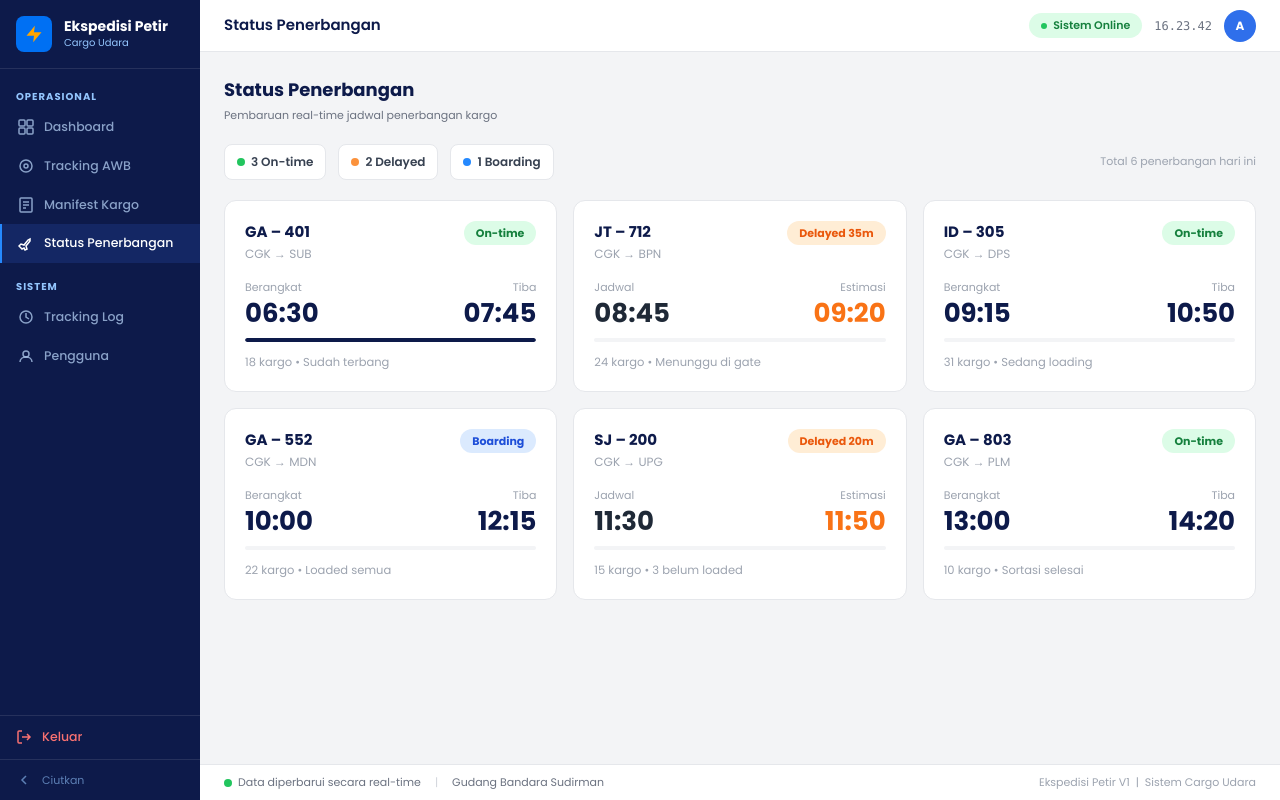
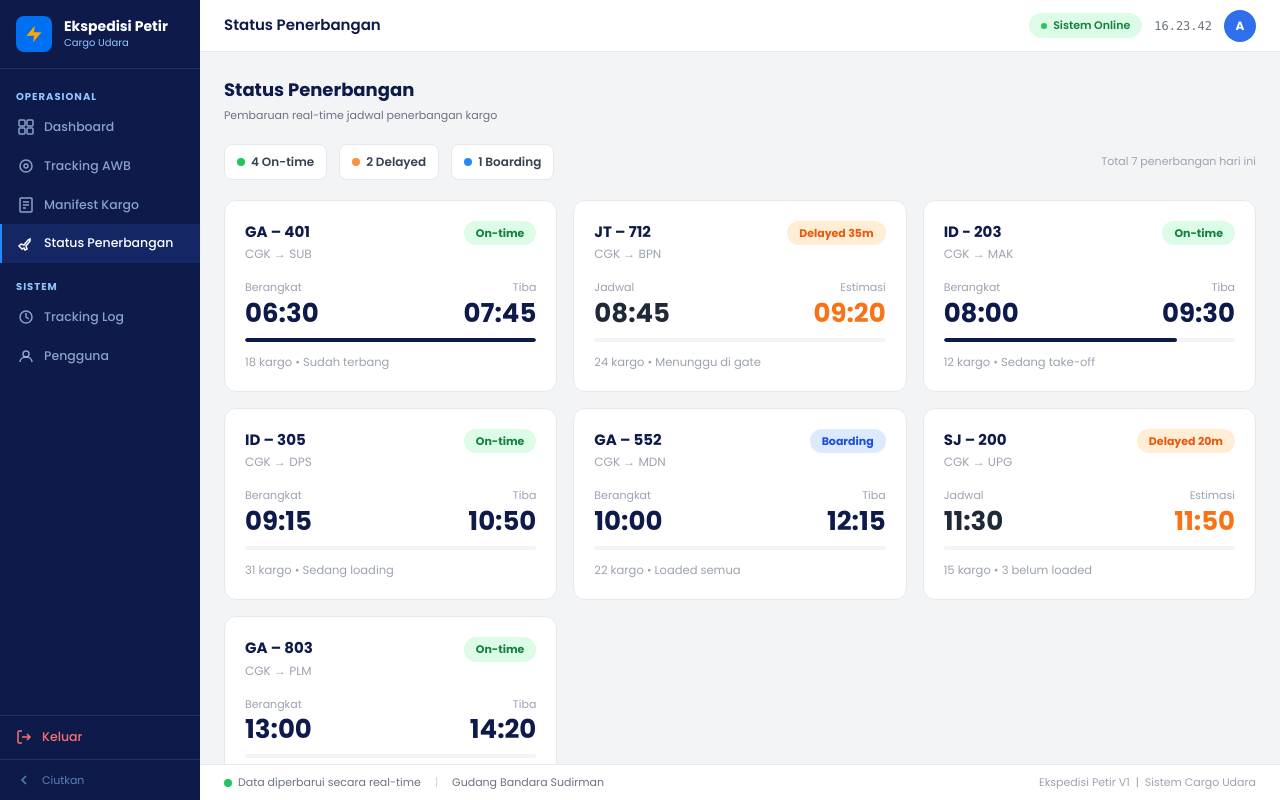
Before and after one commit to j3pa/PROJECT, a Next.js app in the folder nextjs-dashboard/: page /dashboard/penerbangan in a window 1280 px wide. Built offline with nearby package versions, Linux system fonts and the light colour scheme.

Commit message:
ganti bla

```diff
--- a/nextjs-dashboard/app/dashboard/penerbangan/page.tsx
+++ b/nextjs-dashboard/app/dashboard/penerbangan/page.tsx
@@ -36,6 +36,17 @@ const flights: Flight[] = [
     jamKanan: '09:20',
     info: '24 kargo • Menunggu di gate',
     progress: 0,
+  },
+  {
+    nomor: 'ID - 203',
+    rute: 'CGK → MAK',
+    status: 'On-time',
+    labelKiri: 'Berangkat',
+    labelKanan: 'Tiba',
+    jamKiri: '08:00',
+    jamKanan: '09:30',
+    info: '12 kargo • Sedang take-off',
+    progress: 80,
   },
   {
     nomor: 'ID – 305',
```
